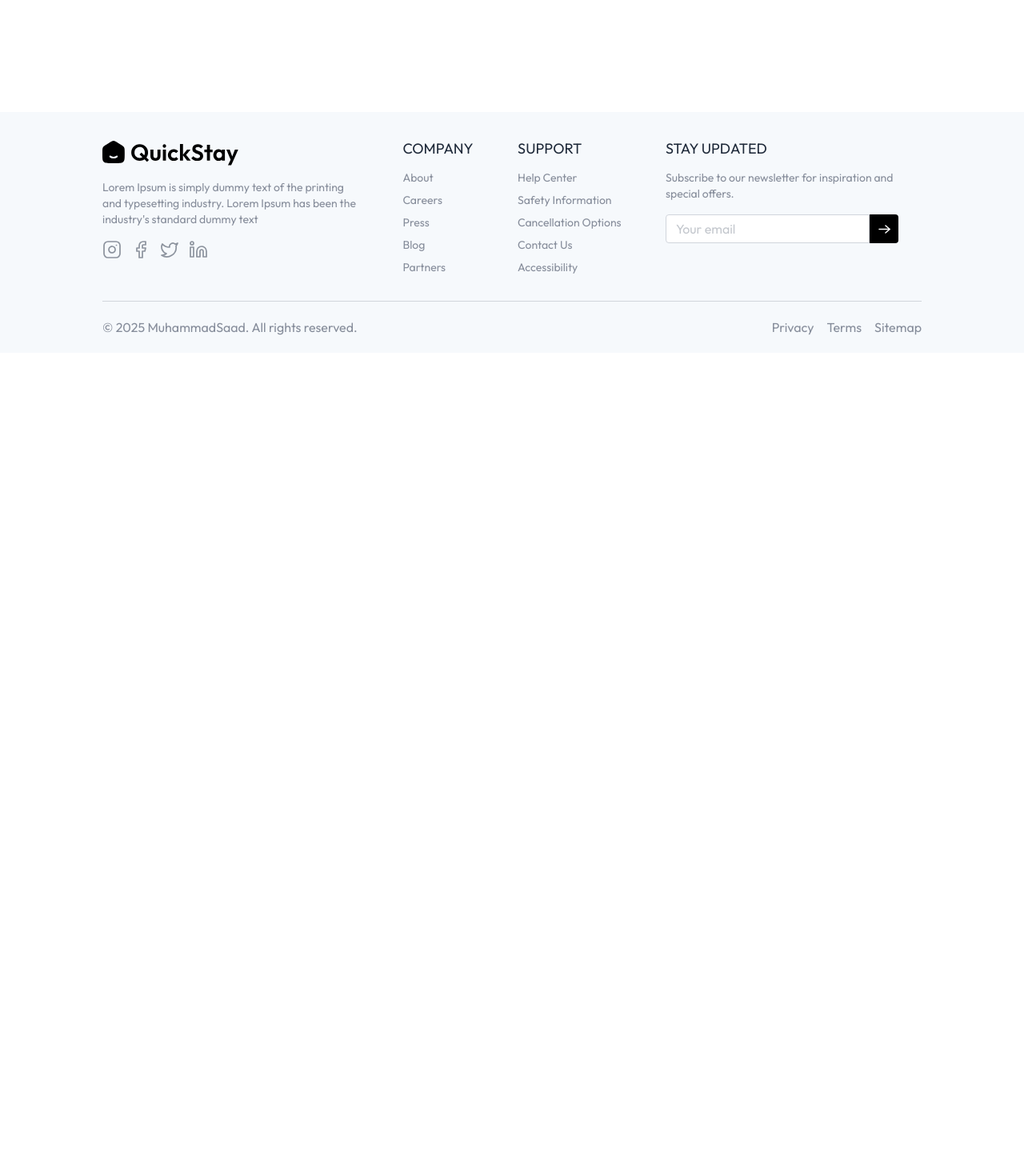
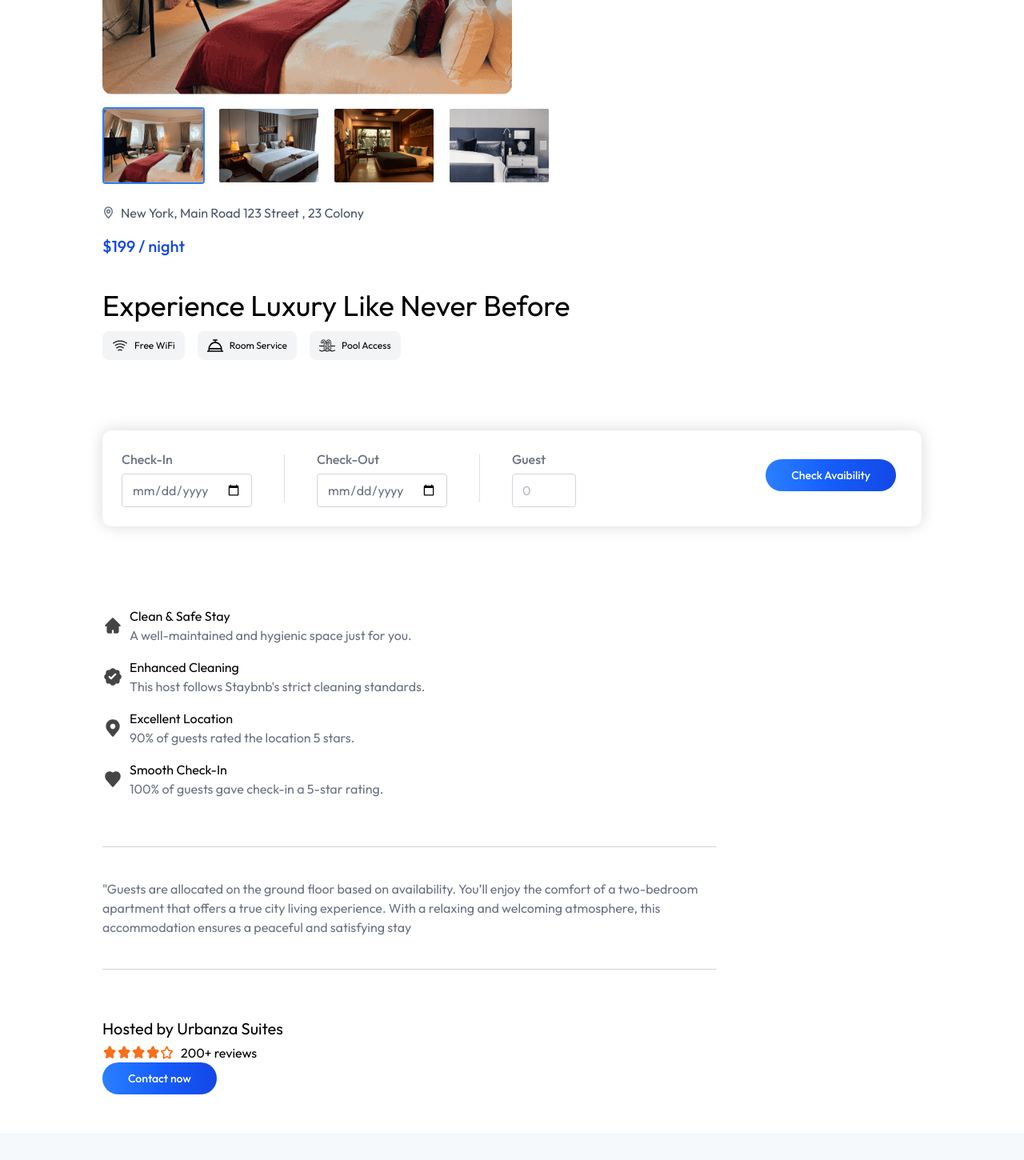
Before and after one commit to MuhammadSaadibnMaqsood/Hotel-management-System-MERN, a React (Vite) app in the folder client/: page /rooms/67f763d8197ac559e4089b7a in a window 1280 px wide. Shown: the part 420-1870 px from the top of the page at 80% size. Before the commit the page ends 861 px from the top, so only its background shows below. Built offline with nearby package versions, Linux system fonts and the light colour scheme; no server answers; a web font is replaced by a local one.

Commit message:
Complete Room detail page

```diff
--- a/client/src/App.jsx
+++ b/client/src/App.jsx
@@ -4,6 +4,7 @@ import { Route, Routes, useLocation } from 'react-router-dom'
 import Home from './pages/Home'
 import Footer from './components/Footer';
 import AllRoom from './pages/AllRoom';
+import RoomDetail from './pages/RoomDetail';
 
 
 function App() {
@@ -16,6 +17,7 @@ function App() {
         <Routes>
           <Route path='/' element={<Home />} />
           <Route path='/rooms' element={<AllRoom />} />
+          <Route path='/rooms/:id' element={<RoomDetail />} />
 
         </Routes>
       </div>
--- a/client/src/components/Navbar.jsx
+++ b/client/src/components/Navbar.jsx
@@ -13,7 +13,7 @@ const BookIcon = () => (
 const Navbar = () => {
     const navLinks = [
         { name: 'Home', path: '/' },
-        { name: 'Hotel', path: '/hotel' },
+        { name: 'Hotel', path: '/rooms' },
         { name: 'Experience', path: '/' },
         { name: 'About', path: '/' },
     ];
--- /dev/null
+++ b/client/src/pages/RoomDetail.jsx
@@ -0,0 +1,147 @@
+import React, { useEffect, useState } from 'react'
+import { useParams } from 'react-router-dom'
+import { assets, facilityIcons, roomCommonData, roomsDummyData } from '../assets/assets'
+import StarRating from '../components/StarRating'
+
+const RoomDetail = () => {
+    const { id } = useParams();
+    const [room, setRoom] = useState(null);
+    const [mainImage, setMainImage] = useState(null);
+
+    useEffect(() => {
+        const foundRoom = roomsDummyData.find((room) => room._id === id);
+        if (foundRoom) {
+            setRoom(foundRoom);
+            setMainImage(foundRoom.images[0]);
+        }
+    }, [id]);
+
+    return (
+        <div className="pt-28 px-4 md:px-16 lg:px-24 xl:px-32 py-10">
+            {room ? (
+                <div>
+                    <div className='flex flex-col md:flex-row items-start md:items-center gap-2'>
+                        <h1 className="text-3xl font-semibold mb-4">{room.hotel.name} <span className='text-sm'>({room.roomType})</span></h1>
+                        <p className='text-xs py-1.5 px-3 text-white bg-orange-500 rounded-full'>20% OFF</p>
+                    </div>
+                    <div className='flex items-center gap-1 mt-2'>
+                        <StarRating />
+                        <p className='ml-2'>200+ reviews</p>
+                    </div>
+                    <img
+                        src={mainImage}
+                        alt="Main Room"
+                        className="w-full md:w-1/2 max-h-[400px] object-cover rounded-xl mb-4"
+                    />
+                    <div className="flex gap-4 mb-6 overflow-x-auto">
+                        {room.images.map((img, idx) => (
+                            <img
+                                key={idx}
+                                src={img}
+                                alt={`Room ${idx}`}
+                                className={`w-32 h-24 object-cover rounded cursor-pointer border-2 ${mainImage === img ? 'border-blue-500' : 'border-transparent'
+                                    }`}
+                                onClick={() => setMainImage(img)}
+                            />
+                        ))}
+                    </div>
+                    <div className='flex flex-row gap-2'>
+                        <img src={assets.locationIcon} alt="location icon" />
+                        <p className="text-gray-600">{room.hotel.city}, {room.hotel.address}</p>
+                    </div>
+                    <p className="mt-4 text-xl font-medium text-blue-700">${room.pricePerNight} / night</p>
+                </div>
+            ) : (
+                <p className="text-gray-600">Loading room details...</p>
+            )}
+
+            {/* Room HightLight  */}
+
+            {room && (<div className='flex flex-col md:flex-row md:justify-between mt-10'>
+                <div className='flex flex-col'>
+                    <h1 className='text-3xl md:text-4xl'>Experience Luxury Like Never Before</h1>
+                    <div className='flex flex-wrap items-center mt-3 mb-6 gap-4'>
+                        {room.amenities.map((item, index) => (
+                            <div key={index} className='flex items-center gap-2 px-3 py-2 rounded-lg bg-gray-100'>
+                                <img src={facilityIcons[item]} alt="item" className='w-5 h-5' />
+                                <p className='text-xs'>{item}</p>
+
+                            </div>
+                        ))}
+                    </div>
+                </div>
+
+
+            </div>
+            )}
+
+            {/* checkIn checkOut form  */}
+            <form className='flex flex-col md:flex-row items-start mb-10 md:items-center justify-between bg-white shadow-[0px_0px_20px_rgba(0,0,0,0.15)] p-6 rounded-xl mx-auto mt-16 max-w-6xl' >
+                <div className='flex flex-col flex-wrap md:flex-row items-start md:items-center gap-4 md:gap-10 text-gray-500'>
+                    <div className='flex flex-col'>
+                        <label htmlFor="checkInDate" className='font-medium'>Check-In</label>
+                        <input type="date" id='checkInDate' placeholder='check-In'
+                            className='w-full rounded border border-gray-300 px-3 py-2 mt-1.5 outline-none' required />
+
+                    </div>
+                    <div className='w-px h-15 bg-gray-300/70 max-md:hidden'></div>
+                    <div className='flex flex-col'>
+                        <label htmlFor="checkOutDate" className='font-medium'>Check-Out</label>
+                        <input type="date" id='checkOutDate' placeholder='check-Out'
+                            className='w-full rounded border border-gray-300 px-3 py-2 mt-1.5 outline-none' required />
+
+                    </div>
+                    <div className='w-px h-15 bg-gray-300/70 max-md:hidden'></div>
+                    <div className='flex flex-col'>
+                        <label htmlFor="guest" className='font-medium'>Guest</label>
+                        <input type="number" id='Guest' placeholder='0'
+                            className='max-w-20  rounded border border-gray-300 px-3 py-2  mt-1.5 outline-none' required />
+
+                    </div>
+                </div>
+                <button type="submit" className="  text-white bg-gradient-to-r from-blue-500 via-blue-600 to-blue-700 hover:bg-gradient-to-br focus:ring-4 focus:outline-none focus:ring-blue-300 dark:focus:ring-blue-800 font-medium  text-sm px-8 py-2.5 rounded-full transition-all duration-500 text-center me-2 mb-2 mt-4 md:mt-0">
+                    Check Avaibility</button>
+            </form>
+
+            {/* common specification  */}
+            <div className='mt-25 space-y-4'>
+                {roomCommonData.map((spec, index) => (
+                    <div key={index} className='flex items-center gap-2'>
+                        <img src={spec.icon} alt="spec icon" className='w-6.5' />
+                        <div>
+                            <p className='text-base'>{spec.title}</p>
+                            <p className='text-gray-500'>{spec.description}</p>
+                        </div>
+
+                    </div>
+                ))}
+            </div>
+            <div className='max-w-3xl border-y border-gray-300 my-15 py-10 text-gray-500'>
+                <p>"Guests are allocated on the ground floor based on availability. You’ll enjoy the comfort of a two-bedroom apartment that offers a true city living experience.
+                    With a relaxing and welcoming atmosphere, this accommodation ensures a peaceful and satisfying stay
+
+                </p>
+            </div>
+
+            {/* owner detail  */}
+
+            { room && <div className='flex flex-col items-start gap-4'>
+                <div className='flex gap-4'>
+
+                    <div>
+                        <p className='text-lg md:text-xl'>Hosted by {room.hotel.name}</p>
+                        <div className='flex items-center mt-1'>
+                            <StarRating />
+                            <p className='ml-2'>200+ reviews</p>
+                        </div>
+                    </div>
+                </div>
+
+            </div>}
+              <button type="submit" className="  text-white bg-gradient-to-r from-blue-500 via-blue-600 to-blue-700 hover:bg-gradient-to-br focus:ring-4 focus:outline-none focus:ring-blue-300 dark:focus:ring-blue-800 font-medium  text-sm px-8 py-2.5 rounded-full transition-all duration-500 text-center me-2 mb-2 mt-4 md:mt-0">
+                  Contact now</button>
+        </div>
+    );
+};
+
+export default RoomDetail;
```
